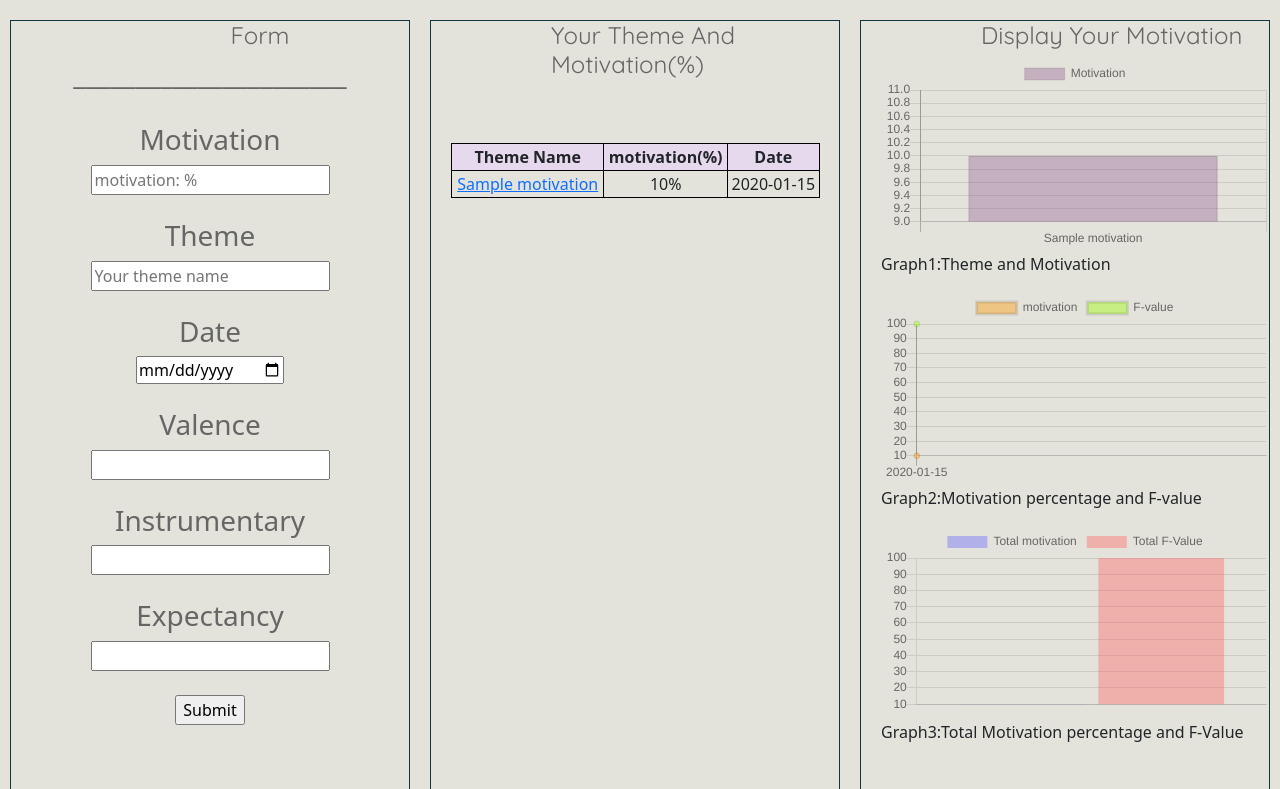
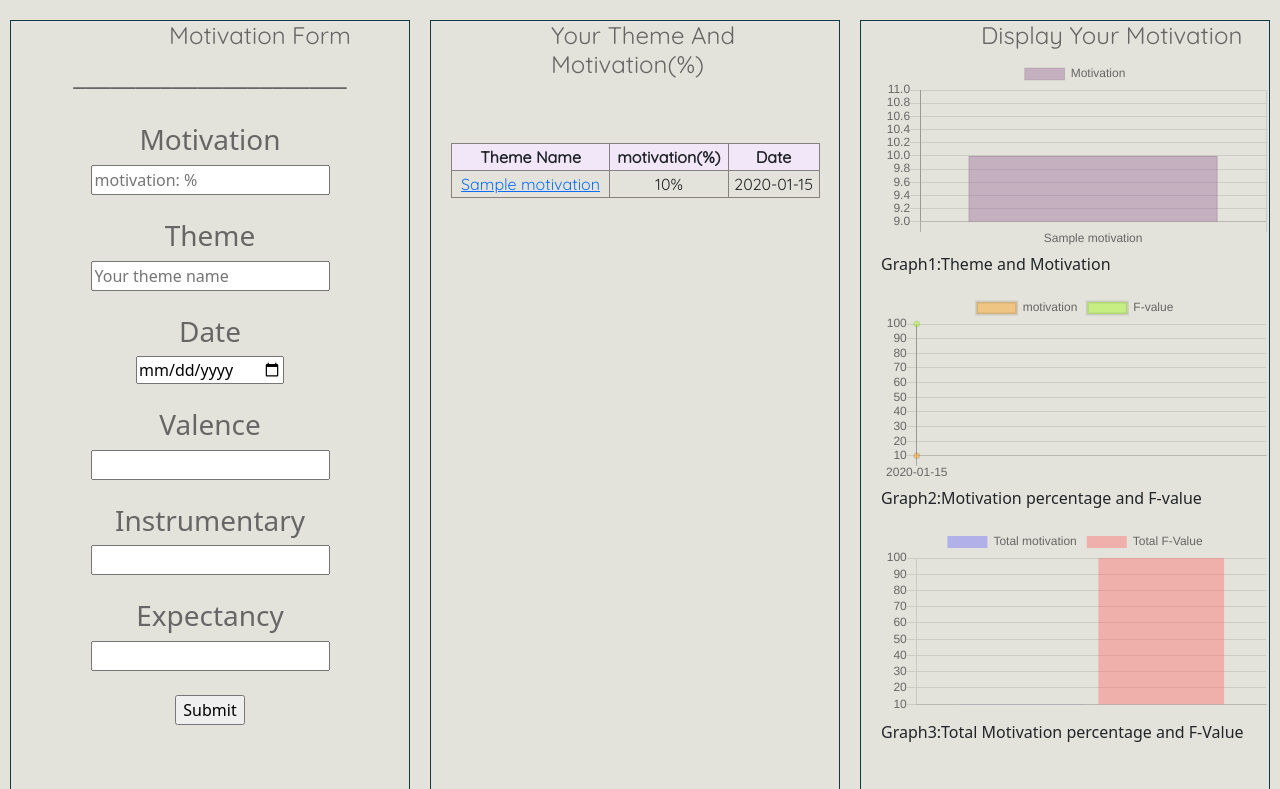
Before and after one commit to shosuke-13/MOTIVATE, a Flask app: page /motivation in a window 1280 px wide. Shown: the part 100-889 px from the top of the page. Run offline with Flask 2, Linux system fonts and the light colour scheme; tables that the repository leaves empty hold one stand-in row (values such as "Sample post"); some libraries are stand-ins or nearby versions; some web fonts are replaced.

Commit message:
pull master branch

```diff
--- a/static/base.css
+++ b/static/base.css
@@ -339,13 +339,14 @@ h1 {
 table{
     border-collapse: collapse;
     width: 95%;
+    font-family: 'Quicksand', sans-serif;
 }
 
 td, th {
-    border: 1px solid black;
+    border: 1px solid rgb(133, 129, 129);
     text-align: center;
     padding: 1px;
     }
     th {
-    background-color: #e6d9ee;
+    background-color: #f2e7f8;
     }
--- a/templates/motivation.html
+++ b/templates/motivation.html
@@ -28,7 +28,7 @@
 
         <main class="main">
             <div class="lnavi">
-              <h1>Form</h1>
+              <h1>Motivation Form</h1>
                 <h3>______________________</h3>
                 <form action="/motivation" method = "POST">
                   <br><h3>Motivation</h3><input type="number" name = "motivation" placeholder= "motivation: %"></br>
```
Also changed, not shown: codes/motivation.db.
